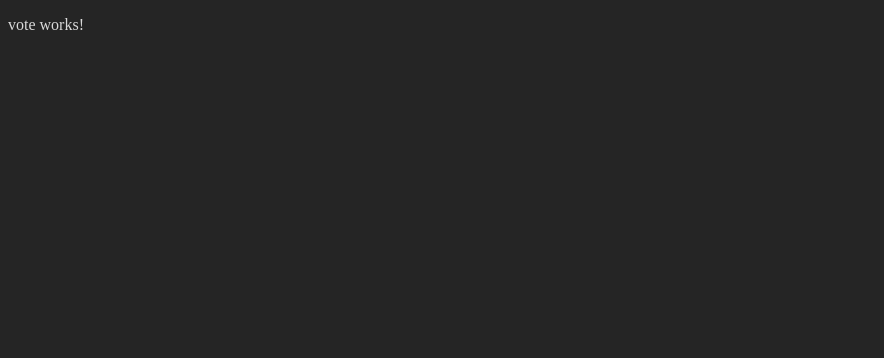
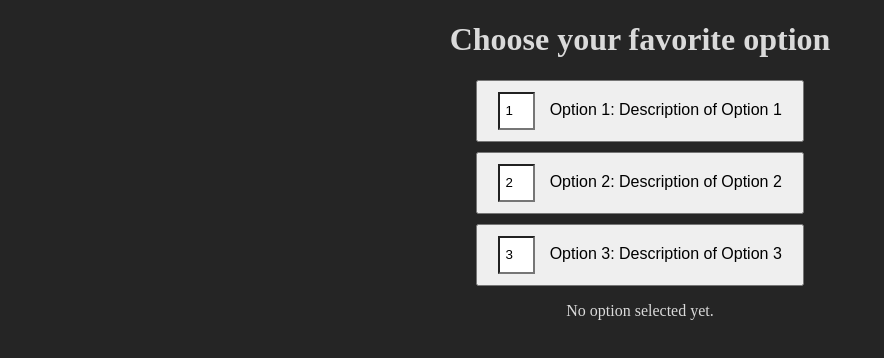
Before and after one commit to DasMaffin/legends_frontend, an Angular app: page /vote in a window 1280 px wide. Shown: the top 358 px of the page, without its empty margins (0-884 px from the left). Built offline with nearby package versions, Linux system fonts and the light colour scheme.

Commit message:
added assets path. Added vote system with single vote or ranking.

```diff
--- a/angular.json
+++ b/angular.json
@@ -26,6 +26,7 @@
             "tsConfig": "tsconfig.app.json",
             "inlineStyleLanguage": "scss",
             "assets": [
+              "src/assets",
               {
                 "glob": "**/*",
                 "input": "public"
@@ -85,6 +86,7 @@
             "tsConfig": "tsconfig.spec.json",
             "inlineStyleLanguage": "scss",
             "assets": [
+              "src/assets",
               {
                 "glob": "**/*",
                 "input": "public"
--- /dev/null
+++ b/src/app/models/rankedVote.model.ts
@@ -0,0 +1,6 @@
+import { VoteBase } from "./voteBase.model";
+
+export class RankedVote extends VoteBase
+{
+
+}
--- /dev/null
+++ b/src/app/models/simpleVote.model.ts
@@ -0,0 +1,6 @@
+import { VoteBase } from "./voteBase.model";
+
+export class SimpleVote extends VoteBase
+{
+
+}
--- /dev/null
+++ b/src/app/models/voteBase.model.ts
@@ -0,0 +1,23 @@
+import { VoteOption } from "./voteOption.model";
+
+export class VoteBase
+{
+    public Title: string;
+    public Options: VoteOption[];
+
+    constructor(_title: string, _options: VoteOption[] = [])
+    {
+        this.Title = _title;
+        this.Options = _options;
+    }
+
+    public addOption(option: VoteOption)
+    {
+        this.Options.push(option);
+    }
+
+    public findOptionByRank(rank: number)
+    {
+        return this.Options.find(option => option.OptionRank === rank);
+    }
+}
--- /dev/null
+++ b/src/app/models/voteOption.model.ts
@@ -0,0 +1,15 @@
+export class VoteOption
+{
+    public OptionTitle: string;
+    public OptionDescription: string;
+    public OptionRank: number;
+    public oldOptionRank: number;
+
+    constructor(_title: string, _description: string, _rank: number = -1)
+    {
+        this.OptionTitle = _title;
+        this.OptionDescription = _description;
+        this.OptionRank = _rank;
+        this.oldOptionRank = _rank;
+    }
+}
--- a/src/app/vote/vote.component.html
+++ b/src/app/vote/vote.component.html
@@ -1 +1,19 @@
-<p>vote works!</p>
+<div class="vote-container">
+    <h1>{{ vote.Title }}</h1>
+
+    <div *ngFor="let option of vote.Options" class="vote-option">
+        <button (click)="selectOption(option)">
+            <input *ngIf="isRankedVote()" [(ngModel)]="option.OptionRank" (ngModelChange)="onRankChange(option)" type="number" placeholder="Rank" class="styled-input">
+            <img *ngIf="isSimpleVote()" [src]="selectedOption === option ? 'assets/checkbox-checked-64.png' : 'assets/checkbox-unchecked-64.png'" alt="Option Image" class="option-image">
+            {{ option.OptionTitle }}: {{ option.OptionDescription }}
+        </button>
+    </div>
+
+    <div *ngIf="selectedOption">
+        <p>You selected: {{ selectedOption.OptionTitle }}</p>
+    </div>
+
+    <div *ngIf="!selectedOption">
+        <p>No option selected yet.</p>
+    </div>
+</div>
--- a/src/app/vote/vote.component.scss
+++ b/src/app/vote/vote.component.scss
@@ -0,0 +1,47 @@
+.vote-container {
+  text-align: center;
+}
+
+.vote-option {
+  margin: 10px;
+}
+
+button {
+  padding: 10px 20px;
+  font-size: 16px;
+  cursor: pointer;
+}
+
+button:hover {
+  background-color: lightblue;
+}
+
+.option-image {
+  width: 32px; /* Adjust the size as needed */
+  height: 32px;
+  margin-right: 10px; /* Space between the image and the text */
+  vertical-align: middle; /* Align image with text */
+}
+
+.styled-input {
+  width: 29px; /* Adjust the size as needed */
+  height: 32px;
+  margin-right: 10px; /* Space between the image and the text */
+  vertical-align: middle; /* Align image with text */
+  text-align: center;
+
+  -webkit-appearance: none; /* Hide arrows in WebKit browsers (Chrome, Safari) */
+  -moz-appearance: textfield; /* Hide arrows in Firefox */
+}
+
+.styled-input:focus {
+  outline: none;
+  border-color: #4a90e2;
+  background-color: #ffffff;
+  box-shadow: 0 0 8px rgba(74, 144, 226, 0.3);
+}
+
+.styled-input::placeholder {
+  color: #aaa;
+  font-style: italic;
+}
--- a/src/app/vote/vote.component.ts
+++ b/src/app/vote/vote.component.ts
@@ -1,11 +1,69 @@
 import { Component } from '@angular/core';
+import { VoteBase } from '../models/voteBase.model';
+import { SimpleVote } from '../models/simpleVote.model';
+import { RankedVote } from '../models/rankedVote.model';
+import { VoteOption } from '../models/voteOption.model';
+import { CommonModule } from '@angular/common';
+import { FormsModule } from '@angular/forms';
+
 
 @Component({
   selector: 'app-vote',
-  imports: [],
+  imports: [CommonModule, FormsModule],
   templateUrl: './vote.component.html',
   styleUrl: './vote.component.scss'
 })
-export class VoteComponent {
+export class VoteComponent
+{
+  public vote: VoteBase;
+  public selectedOption: VoteOption | null = null;
 
+  constructor() {
+    // Create vote and options in the component
+    const option1 = new VoteOption('Option 1', 'Description of Option 1', 1);
+    const option2 = new VoteOption('Option 2', 'Description of Option 2', 2);
+    const option3 = new VoteOption('Option 3', 'Description of Option 3', 3);
+
+    // Initialize Vote with options
+    this.vote = new RankedVote('Choose your favorite option');
+    this.vote.addOption(option1);
+    this.vote.addOption(option2);
+    this.vote.addOption(option3);
+  }
+
+  ngOnInit(): void {}
+
+  // Method to handle option selection
+  selectOption(option: VoteOption) {
+    this.selectedOption = option;
+  }
+
+  onRankChange(option: VoteOption){
+    if(option.OptionRank < option.oldOptionRank)
+    {
+      for (let i = option.OptionRank; i < option.oldOptionRank; i++)
+      {
+        let vo = this.vote.findOptionByRank(i);
+        if(vo != null)
+          vo.OptionRank += 1;
+      }
+    }
+    else if (option.OptionRank > option.oldOptionRank)
+    {
+      for (let i = option.OptionRank; i > option.oldOptionRank; i--)
+      {
+        let vo = this.vote.findOptionByRank(i);
+        if(vo != null)
+          vo.OptionRank -= 1;
+      }
+    }
+  }
+
+  isRankedVote(){
+    return this.vote.constructor.name == RankedVote.name;
+  }
+
+  isSimpleVote(){
+    return this.vote.constructor.name == SimpleVote.name;
+  }
 }
```
Also changed, not shown: src/assets/checkbox-checked-64.png (added), src/assets/checkbox-unchecked-64.png (added).
